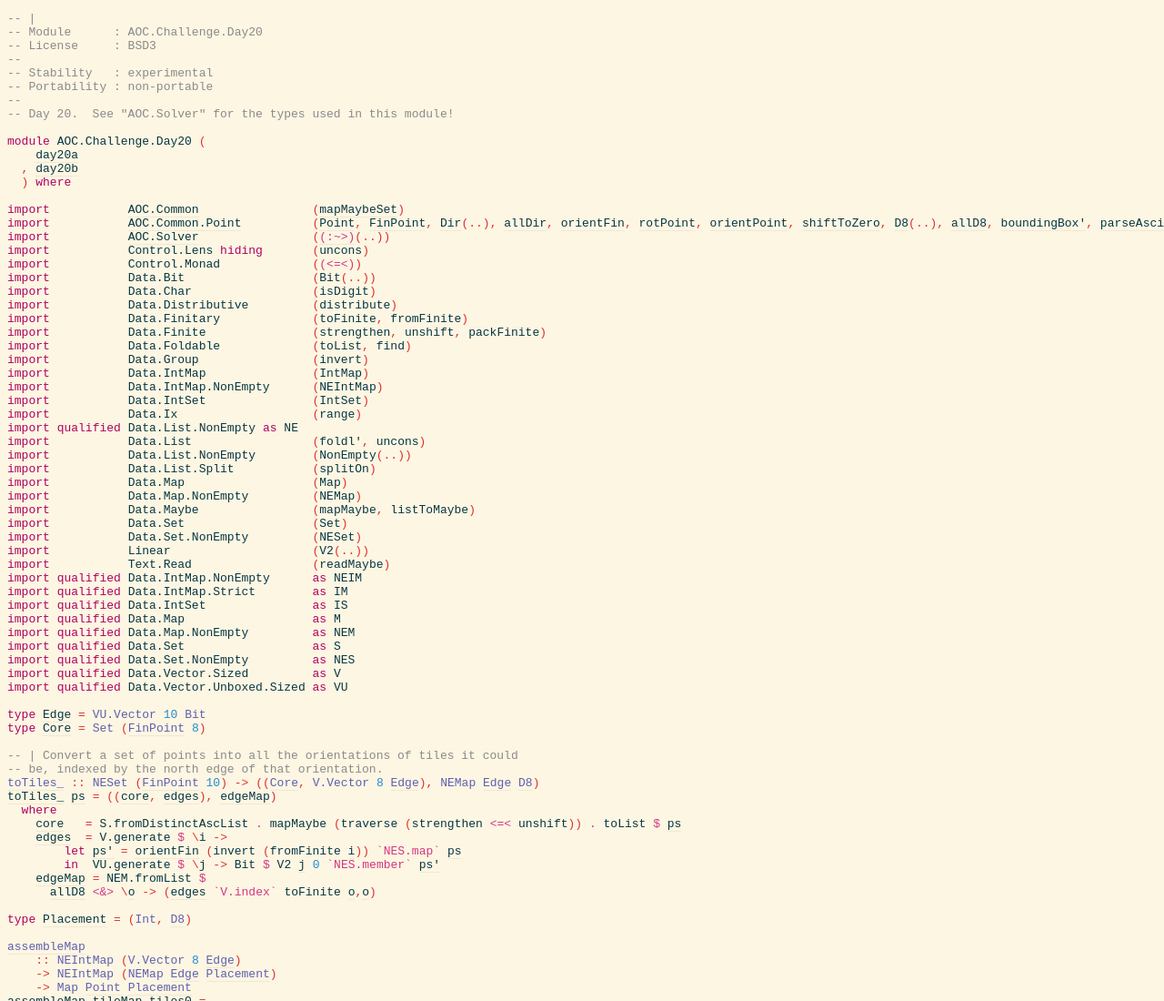
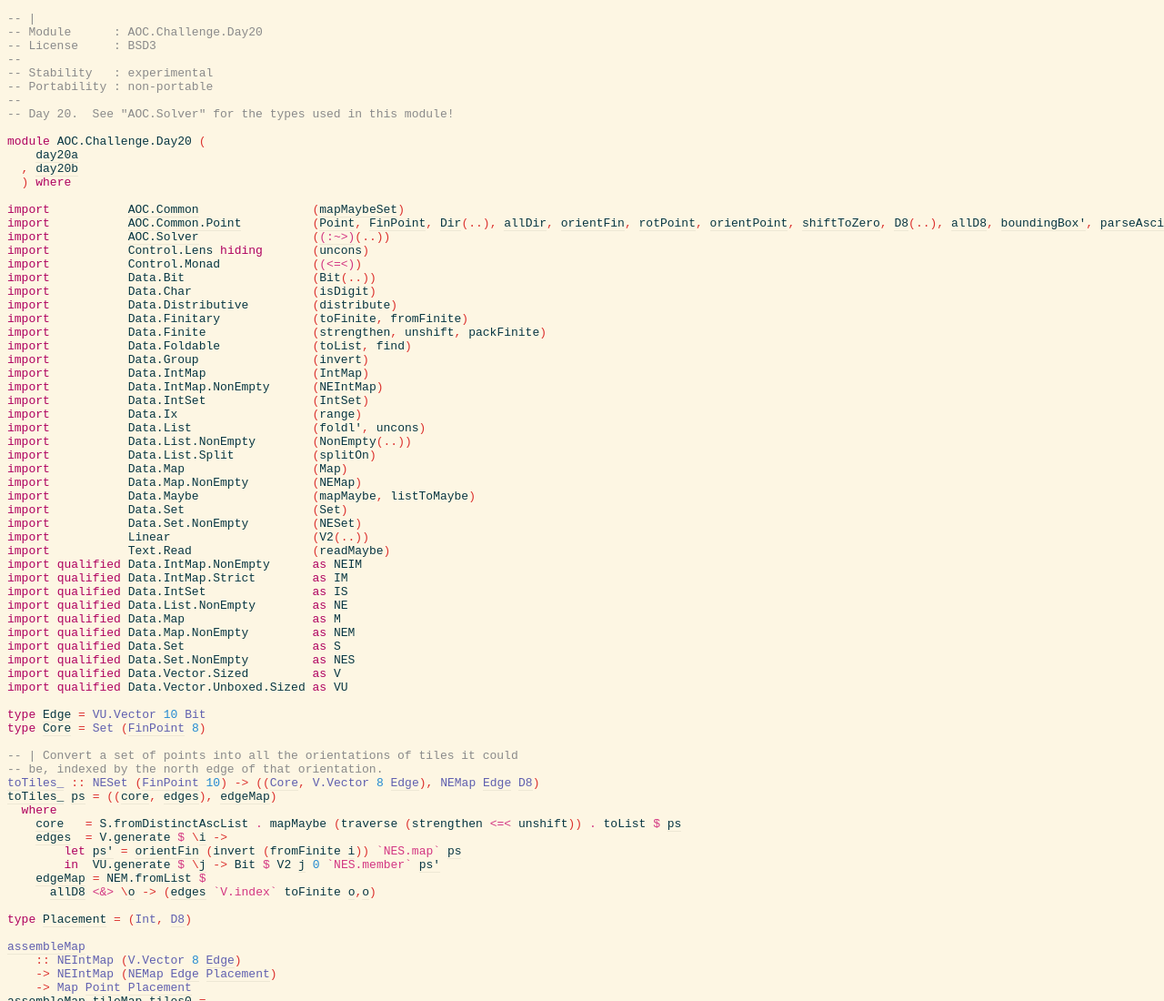
Before and after one commit to mstksg/advent-of-code-2020, a plain HTML site: page src/AOC.Challenge.Day20.html in a window 1280 px wide. Shown: the top 1100 px of the page at 91% size. Drawn offline with Linux system fonts and the light colour scheme.

Commit message:
Update gh-pages at 2640742cd897a4885f1a9b74b71a8be9d5caf42f

```diff
--- a/src/AOC.Challenge.Day20.html
+++ b/src/AOC.Challenge.Day20.html
@@ -28,20 +28,20 @@
 </span><span id="line-28"></span><span class="hs-keyword">import</span><span>           </span><span class="annot"><span class="hs-identifier">Data.IntMap.NonEmpty</span></span><span>      </span><span class="hs-special">(</span><span class="annot"><span class="hs-identifier">NEIntMap</span></span><span class="hs-special">)</span><span>
 </span><span id="line-29"></span><span class="hs-keyword">import</span><span>           </span><span class="annot"><span class="hs-identifier">Data.IntSet</span></span><span>               </span><span class="hs-special">(</span><span class="annot"><span class="hs-identifier">IntSet</span></span><span class="hs-special">)</span><span>
 </span><span id="line-30"></span><span class="hs-keyword">import</span><span>           </span><span class="annot"><span class="hs-identifier">Data.Ix</span></span><span>                   </span><span class="hs-special">(</span><span class="annot"><span class="hs-identifier">range</span></span><span class="hs-special">)</span><span>
-</span><span id="line-31"></span><span class="hs-keyword">import</span><span> </span><span class="hs-keyword">qualified</span><span> </span><span class="annot"><span class="hs-identifier">Data.List.NonEmpty</span></span><span> </span><span class="hs-keyword">as</span><span> </span><span class="annot"><span class="hs-identifier">NE</span></span><span>
-</span><span id="line-32"></span><span class="hs-keyword">import</span><span>           </span><span class="annot"><span class="hs-identifier">Data.List</span></span><span>                 </span><span class="hs-special">(</span><span class="annot"><span class="hs-identifier">foldl'</span></span><span class="hs-special">,</span><span> </span><span class="annot"><span class="hs-identifier">uncons</span></span><span class="hs-special">)</span><span>
-</span><span id="line-33"></span><span class="hs-keyword">import</span><span>           </span><span class="annot"><span class="hs-identifier">Data.List.NonEmpty</span></span><span>        </span><span class="hs-special">(</span><span class="annot"><span class="hs-identifier">NonEmpty</span></span><span class="hs-special">(</span><span class="hs-glyph">..</span><span class="hs-special">)</span><span class="hs-special">)</span><span>
-</span><span id="line-34"></span><span class="hs-keyword">import</span><span>           </span><span class="annot"><span class="hs-identifier">Data.List.Split</span></span><span>           </span><span class="hs-special">(</span><span class="annot"><span class="hs-identifier">splitOn</span></span><span class="hs-special">)</span><span>
-</span><span id="line-35"></span><span class="hs-keyword">import</span><span>           </span><span class="annot"><span class="hs-identifier">Data.Map</span></span><span>                  </span><span class="hs-special">(</span><span class="annot"><span class="hs-identifier">Map</span></span><span class="hs-special">)</span><span>
-</span><span id="line-36"></span><span class="hs-keyword">import</span><span>           </span><span class="annot"><span class="hs-identifier">Data.Map.NonEmpty</span></span><span>         </span><span class="hs-special">(</span><span class="annot"><span class="hs-identifier">NEMap</span></span><span class="hs-special">)</span><span>
-</span><span id="line-37"></span><span class="hs-keyword">import</span><span>           </span><span class="annot"><span class="hs-identifier">Data.Maybe</span></span><span>                </span><span class="hs-special">(</span><span class="annot"><span class="hs-identifier">mapMaybe</span></span><span class="hs-special">,</span><span> </span><span class="annot"><span class="hs-identifier">listToMaybe</span></span><span class="hs-special">)</span><span>
-</span><span id="line-38"></span><span class="hs-keyword">import</span><span>           </span><span class="annot"><span class="hs-identifier">Data.Set</span></span><span>                  </span><span class="hs-special">(</span><span class="annot"><span class="hs-identifier">Set</span></span><span class="hs-special">)</span><span>
-</span><span id="line-39"></span><span class="hs-keyword">import</span><span>           </span><span class="annot"><span class="hs-identifier">Data.Set.NonEmpty</span></span><span>         </span><span class="hs-special">(</span><span class="annot"><span class="hs-identifier">NESet</span></span><span class="hs-special">)</span><span>
-</span><span id="line-40"></span><span class="hs-keyword">import</span><span>           </span><span class="annot"><span class="hs-identifier">Linear</span></span><span>                    </span><span class="hs-special">(</span><span class="annot"><span class="hs-identifier">V2</span></span><span class="hs-special">(</span><span class="hs-glyph">..</span><span class="hs-special">)</span><span class="hs-special">)</span><span>
-</span><span id="line-41"></span><span class="hs-keyword">import</span><span>           </span><span class="annot"><span class="hs-identifier">Text.Read</span></span><span>                 </span><span class="hs-special">(</span><span class="annot"><span class="hs-identifier">readMaybe</span></span><span class="hs-special">)</span><span>
-</span><span id="line-42"></span><span class="hs-keyword">import</span><span> </span><span class="hs-keyword">qualified</span><span> </span><span class="annot"><span class="hs-identifier">Data.IntMap.NonEmpty</span></span><span>      </span><span class="hs-keyword">as</span><span> </span><span class="annot"><span class="hs-identifier">NEIM</span></span><span>
-</span><span id="line-43"></span><span class="hs-keyword">import</span><span> </span><span class="hs-keyword">qualified</span><span> </span><span class="annot"><span class="hs-identifier">Data.IntMap.Strict</span></span><span>        </span><span class="hs-keyword">as</span><span> </span><span class="annot"><span class="hs-identifier">IM</span></span><span>
-</span><span id="line-44"></span><span class="hs-keyword">import</span><span> </span><span class="hs-keyword">qualified</span><span> </span><span class="annot"><span class="hs-identifier">Data.IntSet</span></span><span>               </span><span class="hs-keyword">as</span><span> </span><span class="annot"><span class="hs-identifier">IS</span></span><span>
+</span><span id="line-31"></span><span class="hs-keyword">import</span><span>           </span><span class="annot"><span class="hs-identifier">Data.List</span></span><span>                 </span><span class="hs-special">(</span><span class="annot"><span class="hs-identifier">foldl'</span></span><span class="hs-special">,</span><span> </span><span class="annot"><span class="hs-identifier">uncons</span></span><span class="hs-special">)</span><span>
+</span><span id="line-32"></span><span class="hs-keyword">import</span><span>           </span><span class="annot"><span class="hs-identifier">Data.List.NonEmpty</span></span><span>        </span><span class="hs-special">(</span><span class="annot"><span class="hs-identifier">NonEmpty</span></span><span class="hs-special">(</span><span class="hs-glyph">..</span><span class="hs-special">)</span><span class="hs-special">)</span><span>
+</span><span id="line-33"></span><span class="hs-keyword">import</span><span>           </span><span class="annot"><span class="hs-identifier">Data.List.Split</span></span><span>           </span><span class="hs-special">(</span><span class="annot"><span class="hs-identifier">splitOn</span></span><span class="hs-special">)</span><span>
+</span><span id="line-34"></span><span class="hs-keyword">import</span><span>           </span><span class="annot"><span class="hs-identifier">Data.Map</span></span><span>                  </span><span class="hs-special">(</span><span class="annot"><span class="hs-identifier">Map</span></span><span class="hs-special">)</span><span>
+</span><span id="line-35"></span><span class="hs-keyword">import</span><span>           </span><span class="annot"><span class="hs-identifier">Data.Map.NonEmpty</span></span><span>         </span><span class="hs-special">(</span><span class="annot"><span class="hs-identifier">NEMap</span></span><span class="hs-special">)</span><span>
+</span><span id="line-36"></span><span class="hs-keyword">import</span><span>           </span><span class="annot"><span class="hs-identifier">Data.Maybe</span></span><span>                </span><span class="hs-special">(</span><span class="annot"><span class="hs-identifier">mapMaybe</span></span><span class="hs-special">,</span><span> </span><span class="annot"><span class="hs-identifier">listToMaybe</span></span><span class="hs-special">)</span><span>
+</span><span id="line-37"></span><span class="hs-keyword">import</span><span>           </span><span class="annot"><span class="hs-identifier">Data.Set</span></span><span>                  </span><span class="hs-special">(</span><span class="annot"><span class="hs-identifier">Set</span></span><span class="hs-special">)</span><span>
+</span><span id="line-38"></span><span class="hs-keyword">import</span><span>           </span><span class="annot"><span class="hs-identifier">Data.Set.NonEmpty</span></span><span>         </span><span class="hs-special">(</span><span class="annot"><span class="hs-identifier">NESet</span></span><span class="hs-special">)</span><span>
+</span><span id="line-39"></span><span class="hs-keyword">import</span><span>           </span><span class="annot"><span class="hs-identifier">Linear</span></span><span>                    </span><span class="hs-special">(</span><span class="annot"><span class="hs-identifier">V2</span></span><span class="hs-special">(</span><span class="hs-glyph">..</span><span class="hs-special">)</span><span class="hs-special">)</span><span>
+</span><span id="line-40"></span><span class="hs-keyword">import</span><span>           </span><span class="annot"><span class="hs-identifier">Text.Read</span></span><span>                 </span><span class="hs-special">(</span><span class="annot"><span class="hs-identifier">readMaybe</span></span><span class="hs-special">)</span><span>
+</span><span id="line-41"></span><span class="hs-keyword">import</span><span> </span><span class="hs-keyword">qualified</span><span> </span><span class="annot"><span class="hs-identifier">Data.IntMap.NonEmpty</span></span><span>      </span><span class="hs-keyword">as</span><span> </span><span class="annot"><span class="hs-identifier">NEIM</span></span><span>
+</span><span id="line-42"></span><span class="hs-keyword">import</span><span> </span><span class="hs-keyword">qualified</span><span> </span><span class="annot"><span class="hs-identifier">Data.IntMap.Strict</span></span><span>        </span><span class="hs-keyword">as</span><span> </span><span class="annot"><span class="hs-identifier">IM</span></span><span>
+</span><span id="line-43"></span><span class="hs-keyword">import</span><span> </span><span class="hs-keyword">qualified</span><span> </span><span class="annot"><span class="hs-identifier">Data.IntSet</span></span><span>               </span><span class="hs-keyword">as</span><span> </span><span class="annot"><span class="hs-identifier">IS</span></span><span>
+</span><span id="line-44"></span><span class="hs-keyword">import</span><span> </span><span class="hs-keyword">qualified</span><span> </span><span class="annot"><span class="hs-identifier">Data.List.NonEmpty</span></span><span>        </span><span class="hs-keyword">as</span><span> </span><span class="annot"><span class="hs-identifier">NE</span></span><span>
 </span><span id="line-45"></span><span class="hs-keyword">import</span><span> </span><span class="hs-keyword">qualified</span><span> </span><span class="annot"><span class="hs-identifier">Data.Map</span></span><span>                  </span><span class="hs-keyword">as</span><span> </span><span class="annot"><span class="hs-identifier">M</span></span><span>
 </span><span id="line-46"></span><span class="hs-keyword">import</span><span> </span><span class="hs-keyword">qualified</span><span> </span><span class="annot"><span class="hs-identifier">Data.Map.NonEmpty</span></span><span>         </span><span class="hs-keyword">as</span><span> </span><span class="annot"><span class="hs-identifier">NEM</span></span><span>
 </span><span id="line-47"></span><span class="hs-keyword">import</span><span> </span><span class="hs-keyword">qualified</span><span> </span><span class="annot"><span class="hs-identifier">Data.Set</span></span><span>                  </span><span class="hs-keyword">as</span><span> </span><span class="annot"><span class="hs-identifier">S</span></span><span>
```
